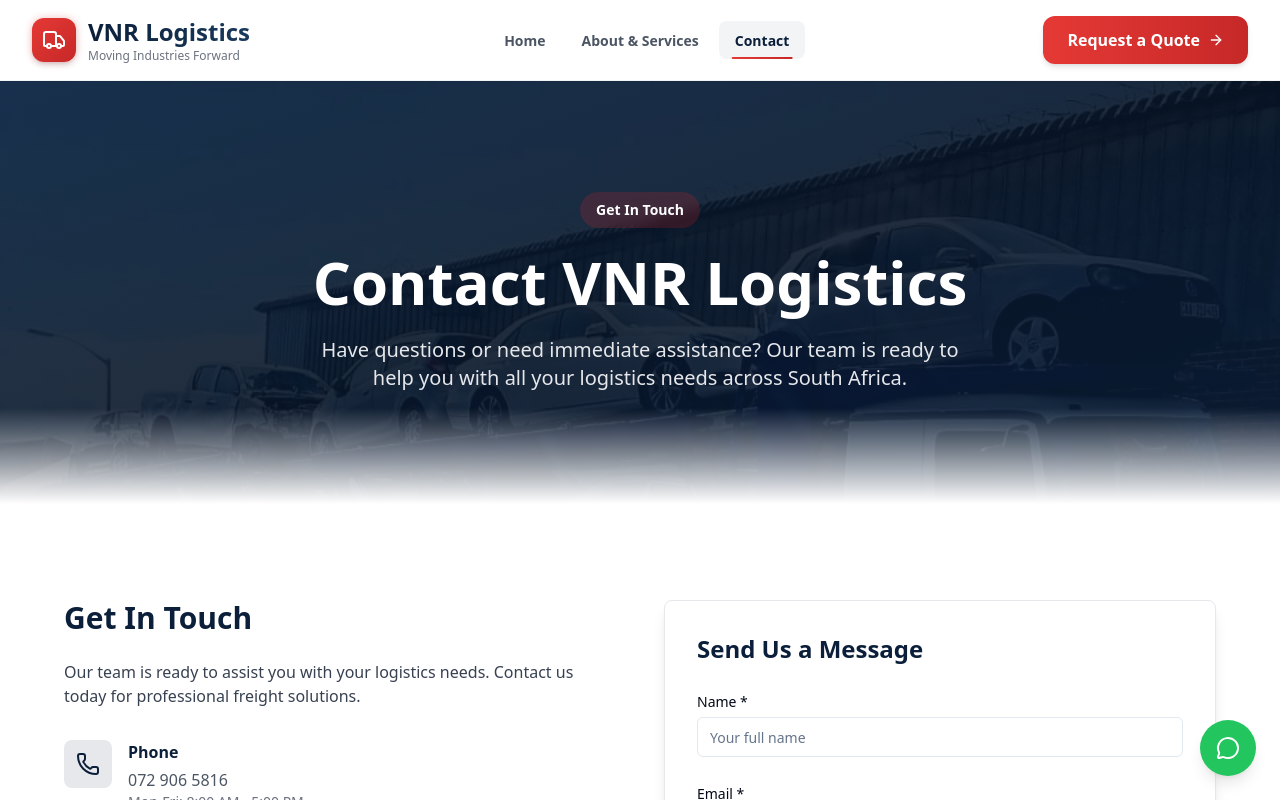
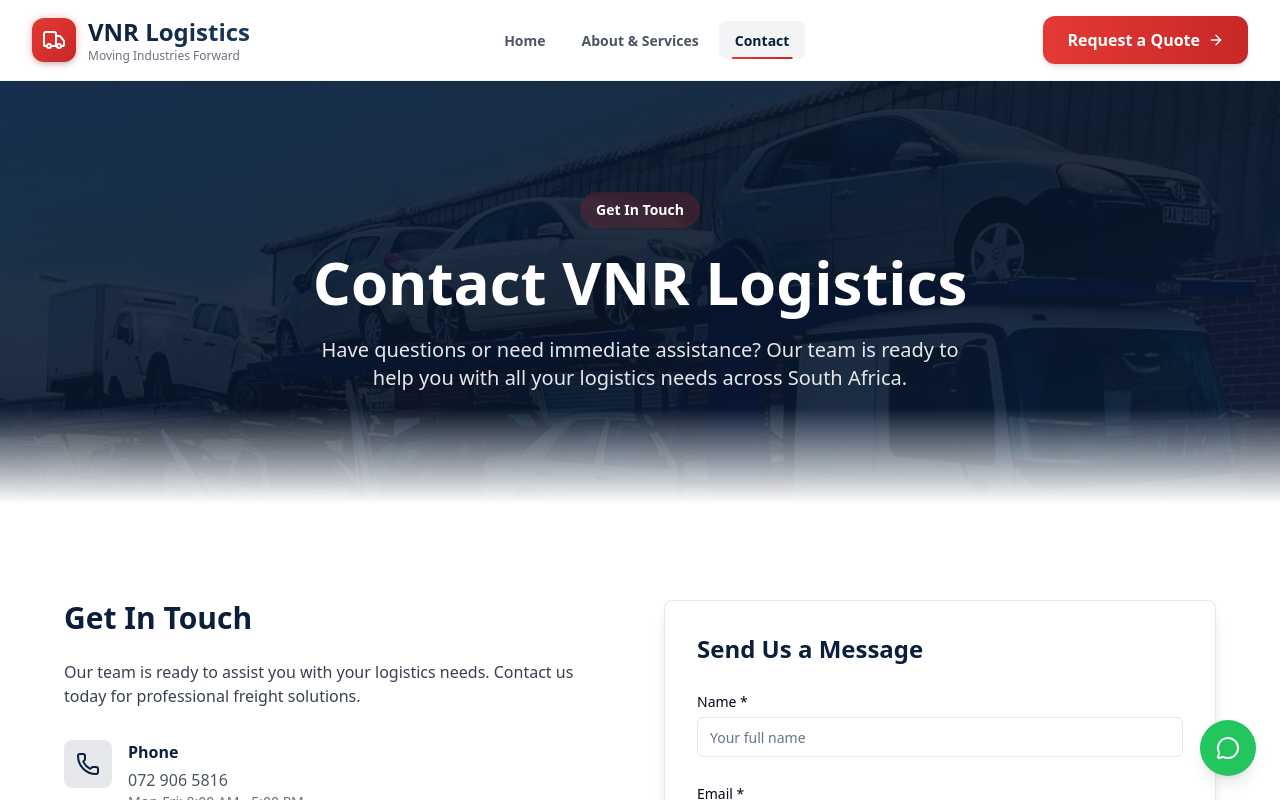
Before and after one commit to SA-Telecoms00/VNR-Logistics, a Next.js app: page /contact in a window 1280 px wide. Shown: the top 800 px of the page. Built offline with nearby package versions, Linux system fonts and the light colour scheme.

Commit message:
Remove Hino and Mercedes branded images, add placeholders for container and break bulk truck images

```diff
--- a/app/about/page.tsx
+++ b/app/about/page.tsx
@@ -341,11 +341,11 @@
           <div className="grid grid-cols-1 md:grid-cols-2 lg:grid-cols-3 gap-6 max-w-6xl mx-auto">
             {[
               { src: "/images/car-carrier-dealership.jpg", alt: "Car carrier at dealership" },
-              { src: "/images/car-carrier-mercedes.jpg", alt: "Mercedes car carrier truck" },
               { src: "/images/car-carrier-day.jpg", alt: "Car carrier daytime operations" },
-              { src: "/images/car-carrier-hino.jpg", alt: "Hino car carrier truck" },
               { src: "/images/car-carrier-night.jpg", alt: "Night-time car carrier operations" },
               { src: "/images/car-carrier-night-highway.jpg", alt: "Car carrier on highway at night" },
+              { src: "/images/container-truck.jpg", alt: "Container transport truck" },
+              { src: "/images/break-bulk-cargo.jpg", alt: "Break bulk cargo transport" },
             ].map((image, index) => (
               <motion.div
                 key={index}
--- a/app/contact/page.tsx
+++ b/app/contact/page.tsx
@@ -54,7 +54,7 @@
     <div className="pt-16 lg:pt-20">
       {/* Hero Section */}
       <section className="relative bg-gradient-to-br from-primary via-primary-dark to-primary text-white py-20 md:py-28 overflow-hidden">
-        <div className="absolute inset-0 bg-[url('/images/car-carrier-mercedes.jpg')] bg-cover bg-center opacity-10"></div>
+        <div className="absolute inset-0 bg-[url('/images/car-carrier-day.jpg')] bg-cover bg-center opacity-10"></div>
         <div className="container mx-auto px-4 relative z-10">
           <motion.div
             className="max-w-4xl mx-auto text-center"
```
Also changed, not shown: public/images/README.md (added).
